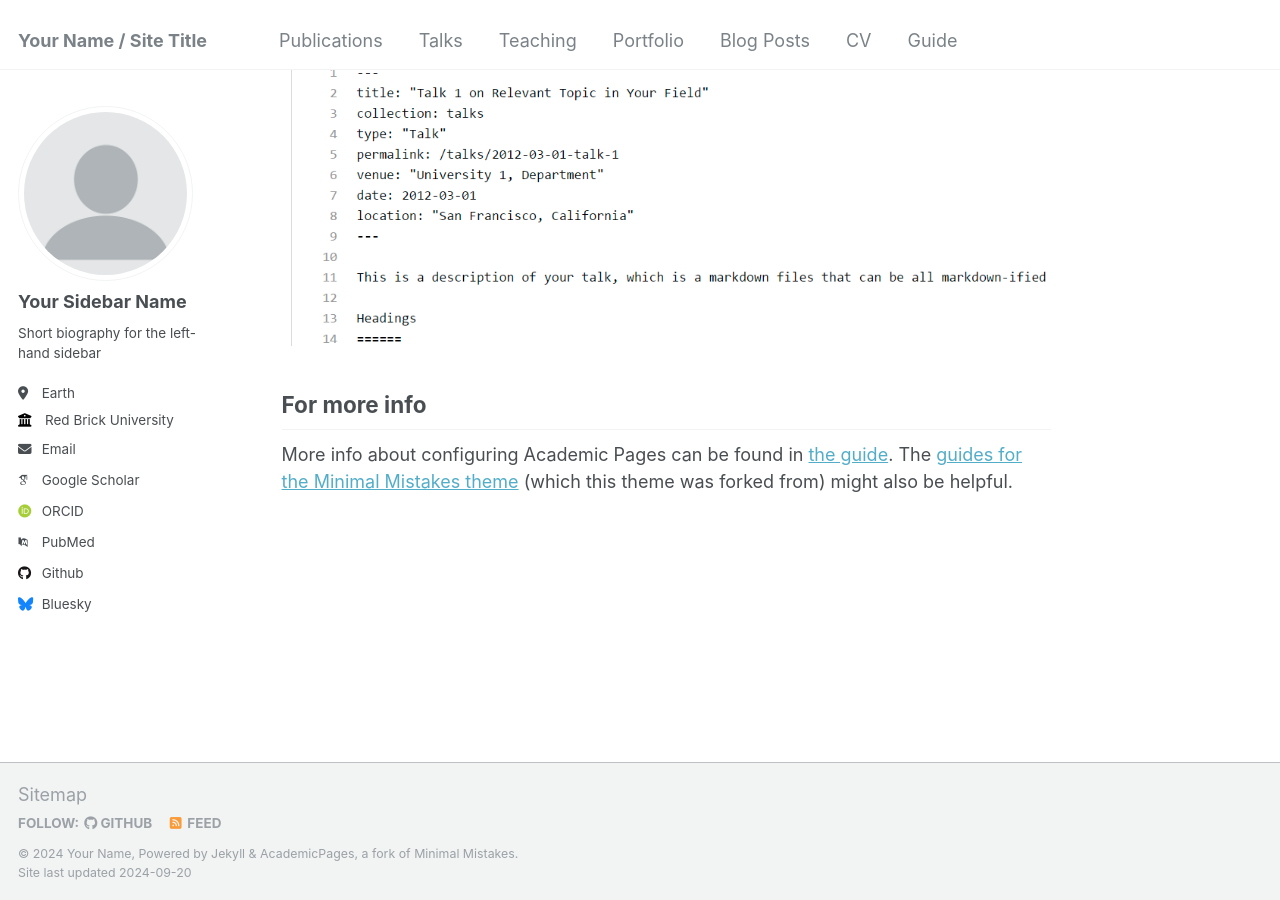
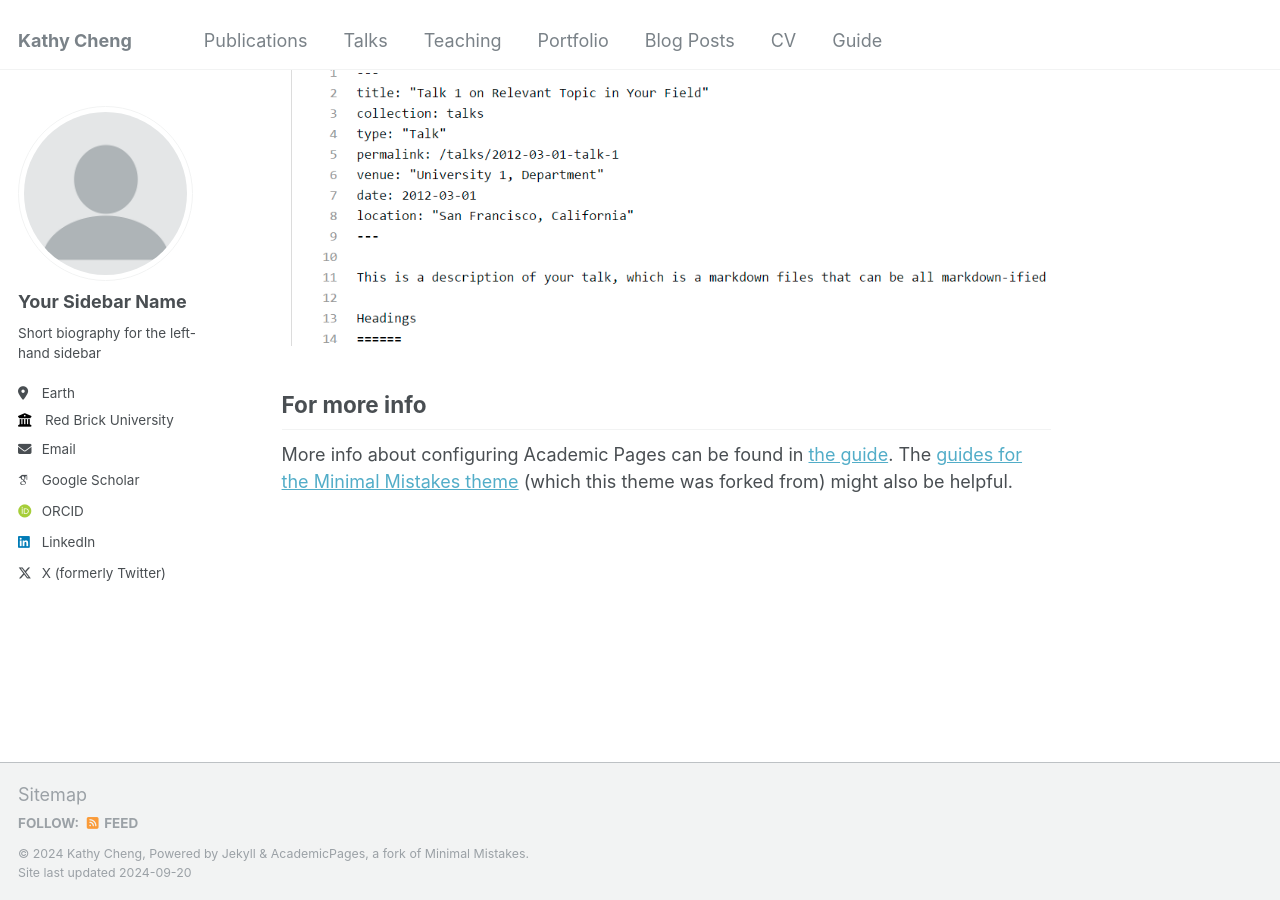
Before and after one commit to cheng-kathy/kathy, a Jekyll site: the page built from _pages/about.md, in a window 1280 px wide and 900 px high, scrolled down 2643 px. Built offline with Jekyll 4.4.1, drawn with Linux system fonts in a browser that asks for light colours; some web fonts are replaced.

Commit message:
Update _config.yml

```diff
--- a/_config.yml
+++ b/_config.yml
@@ -8,12 +8,12 @@
 
 # Basic Site Settings
 locale                   : "en-US"
-title                    : "Your Name / Site Title"
+title                    : "Kathy Cheng"
 title_separator          : "-"
-name                     : &name "Your Name"
-description              : &description "personal description"
-url                      : https://academicpages.github.io # the base hostname & protocol for your site e.g. "https://mmistakes.github.io"
-baseurl                  : "" # the subpath of your site, e.g. "/blog"
+name                     : &name "Kathy Cheng"
+description              : &description ""
+url                      : https://academicpages.github.io # the base hostname & protocol for your site e.g. "https://cheng-kathy.github.io"
+baseurl                  : "" # the subpath of your site, e.g. "/about"
 repository               : "academicpages/academicpages.github.io"
 
 # Site Author - The following control what appear as part of the author content on the side bar.
@@ -31,47 +31,47 @@ author:
   email            : "none@example.org"
 
   # Academic websites
-  arxiv            : # URL - Update with the correct link to your profile
-  googlescholar    : "https://scholar.google.com/citations?user=PS_CX0AAAAAJ"
+  # arxiv            : # URL - Update with the correct link to your profile
+  googlescholar    : "https://scholar.google.com/citations?user=cwrLbXkAAAAJ&hl=en"
   impactstory      : # URL
-  orcid            : "http://orcid.org/yourorcidurl"
+  orcid            : "https://orcid.org/0000-0002-6582-564X"
   semantic         : # URL
-  pubmed           : "https://www.ncbi.nlm.nih.gov/pubmed/?term=john+snow"
-  researchgate     : # URL
+  # pubmed           : "https://www.ncbi.nlm.nih.gov/pubmed/?term=john+snow"
+  # researchgate     : # URL
 
   # Repositories and software development
-  bitbucket        : # Username - Update with your username on the site
-  codepen          : # Username
-  dribbble         : # Username
-  github           : "academicpages"
-  kaggle           : # Username
-  stackoverflow    : # User number or user number and name (i.e., use "1" or "1/jeff-atwood")
+  # bitbucket        : # Username - Update with your username on the site
+  # codepen          : # Username
+  # dribbble         : # Username
+  # github           : "academicpages"
+  # kaggle           : # Username
+  # stackoverflow    : # User number or user number and name (i.e., use "1" or "1/jeff-atwood")
 
   # Social media
-  bluesky          : "bsky.app" # Replace this with you Bluesky username
-  facebook         : # Username
-  flickr           : # Username
-  foursquare       : # Username
-  goodreads        : # Username
-  google_plus      : # Username
-  keybase          : # Username
-  instagram        : # Username
-  lastfm           : # Username
-  linkedin         : # Username
-  mastodon         : # URL
-  medium           : # URL
-  pinterest        : # Username
-  soundcloud       : # Username
-  steam            : # Username
-  telegram         : # URL
-  tumblr           : # Username
-  twitter          : # Username for X / Twitter
-  vine             : # Username
-  weibo            : # Username
-  wikipedia        : # Username
-  xing             : # Username
-  youtube          : # Username
-  zhihu            : # URL
+  # bluesky          : "bsky.app" # Replace this with you Bluesky username
+  # facebook         : # Username
+  # flickr           : # Username
+  # foursquare       : # Username
+  # goodreads        : # Username
+  # google_plus      : # Username
+  # keybase          : # Username
+  # instagram        : # Username
+  # lastfm           : # Username
+  linkedin         : "kathy-cheng"
+  # mastodon         : # URL
+  # medium           : # URL
+  # pinterest        : # Username
+  # soundcloud       : # Username
+  # steam            : # Username
+  # telegram         : # URL
+  # tumblr           : # Username
+  twitter          : "_kathycheng"
+  # vine             : # Username
+  # weibo            : # Username
+  # wikipedia        : # Username
+  # xing             : # Username
+  # youtube          : # Username
+  # zhihu            : # URL
 
 # Publication Category - The following the list of publication categories and their headings
 publication_category:
```
